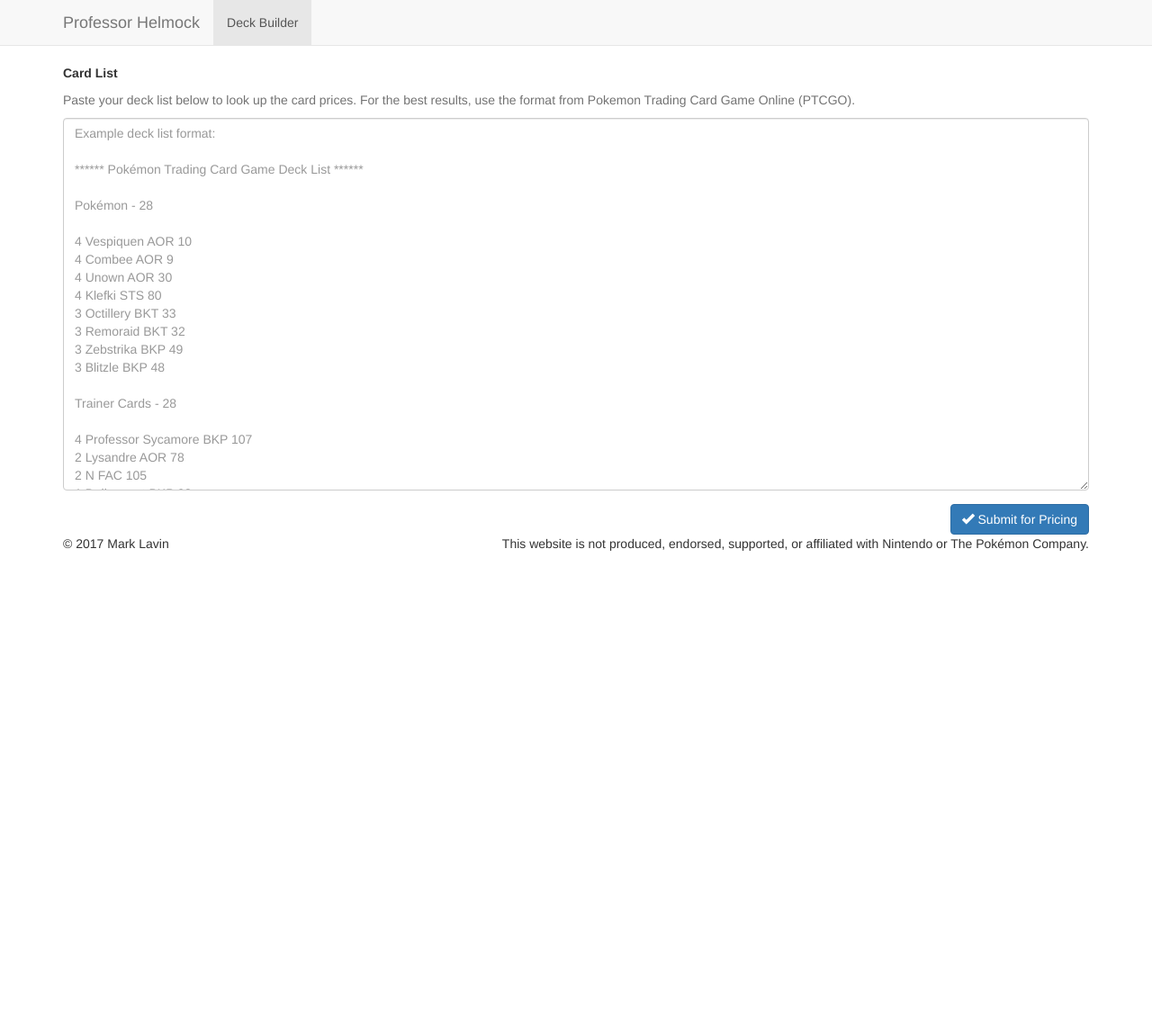
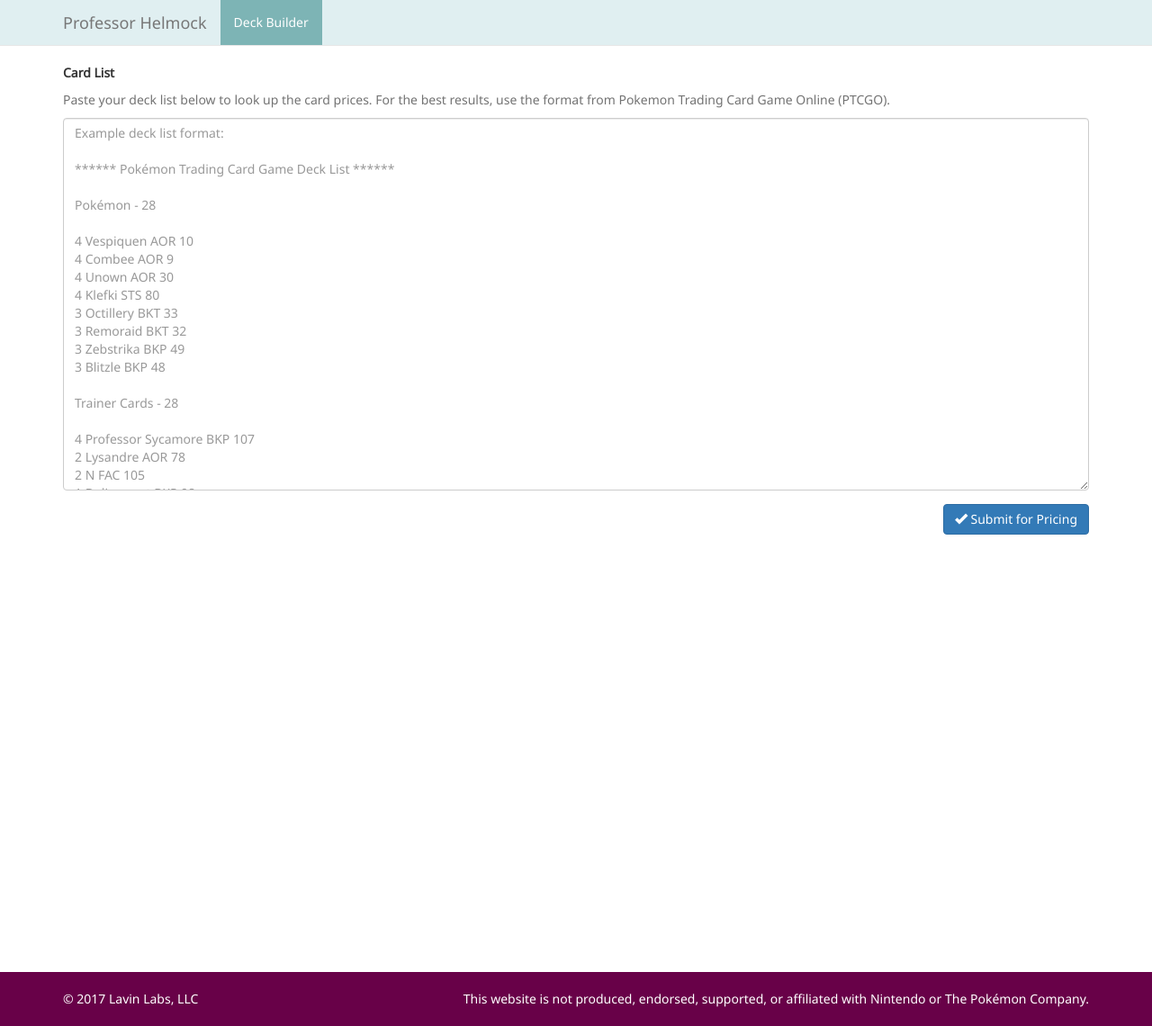
Before and after one commit to mlavin/decklist, a Python web app: template templates/deck-form.html in a window 1280 px wide. Shown: the whole page at 90% size. Run offline with Jinja, Linux system fonts and the light colour scheme; the template is opened without the code that fills it, so the values that code supplies are empty; some libraries are stand-ins or nearby versions.

Commit message:
A little touch of style.

```diff
--- a/static/site.css
+++ b/static/site.css
@@ -1,5 +1,42 @@
+/* http://www.colourlovers.com/palette/132637/Odd_but_trendy */
+@import url('http://fonts.googleapis.com/css?family=Noto+Sans');
+
+body {
+    font-family: 'Noto Sans', Helvetica, sans-serif;
+    display: flex;
+    min-height: 100vh;
+    flex-direction: column;
+}
+
+body .main {
+    flex: 1;
+}
+
+header .navbar-default {
+    background-color: #E0EFF1;
+}
+
+header .navbar-default .navbar-nav > .active > a,
+header .navbar-default .navbar-nav > .active > a:focus,
+header .navbar-default .navbar-nav > .active > a:hover {
+    background-color: #7DB4B5;
+    color: #fff;
+}
+
+footer {
+    height: 60px;
+    width: 100%;
+    color: #fff;
+    background-color: #680148;
+}
+
+footer .container {
+    margin: 20px auto;
+}
+
+
 body.results {
-    padding-bottom: 70px;
+    padding-bottom: 60px;
 }
 
 .thumbnail .caption p {
--- a/templates/base.html
+++ b/templates/base.html
@@ -29,7 +29,7 @@
     </div>
     <footer>
         <div class="container">
-            <span class="copyright">&copy; 2017 Mark Lavin</span>
+            <span class="copyright">&copy; 2017 Lavin Labs, LLC</span>
             <span class="disclaimer pull-right">
                 This website is not produced, endorsed, supported, or affiliated with Nintendo or The Pokémon Company.
             </span>
```
